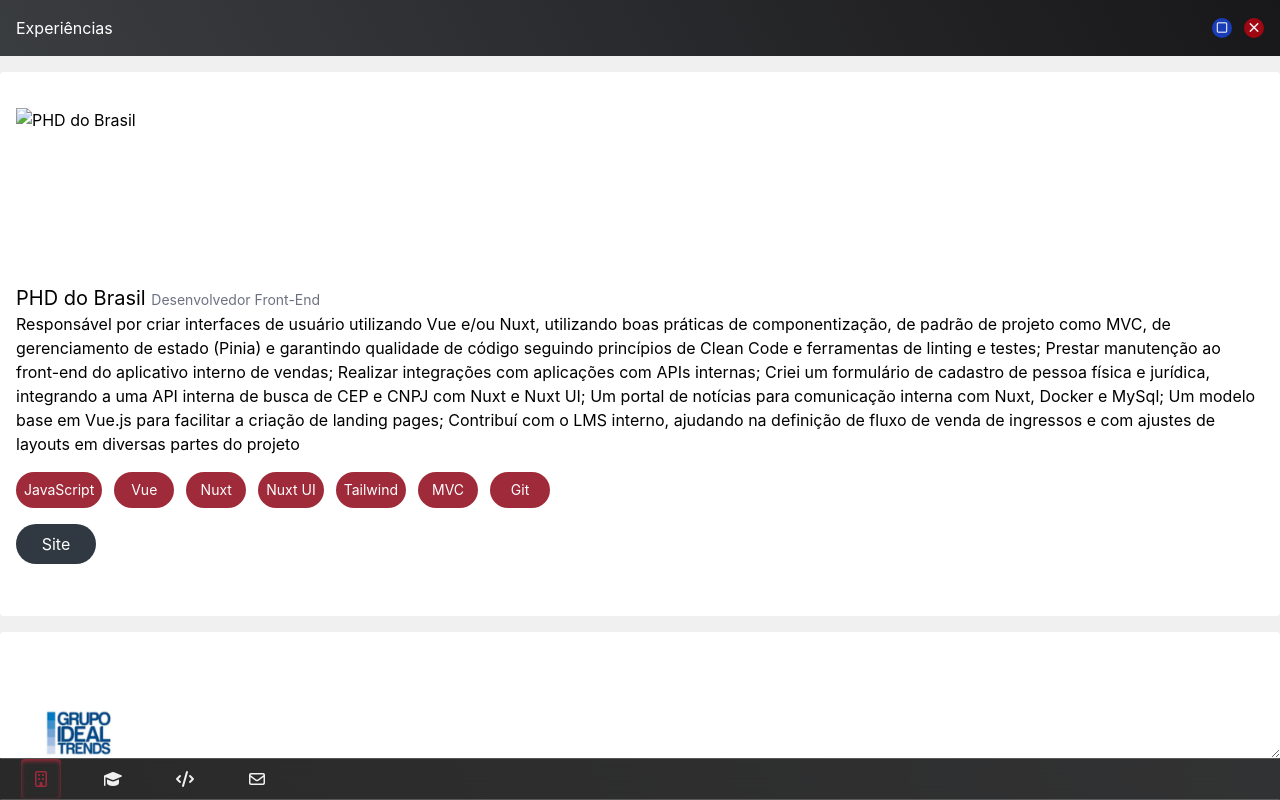
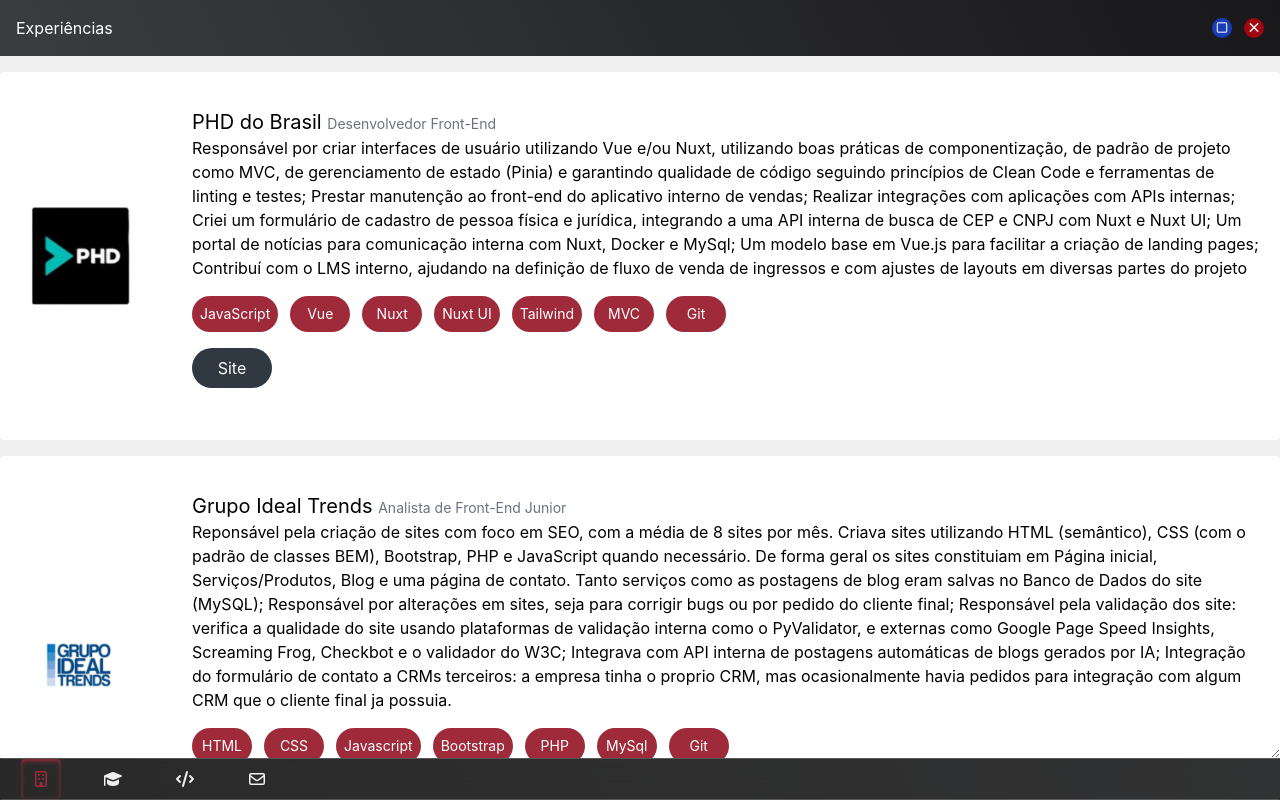
Before and after one commit to A-Marvulle/portfolio, a website built with Vite: page index.html in a window 1280 px wide. Both pictures are taken after a click on the button "Experiência". Built offline with nearby package versions, Linux system fonts and the light colour scheme; files whose address does not match are found by name.

Commit message:
Dev (#10)
* fix: fix layout error; fix broken img

* chore: update linkedin url

* chore: adjust style

```diff
--- a/index.html
+++ b/index.html
@@ -62,6 +62,7 @@
                     </div>
                 </div>
 
+                <div class="grid grid-cols-1 lg:grid-cols-2 gap-4">
                     <button
                         data-modal="work"
                         class="my-3 flex h-30 w-30 flex-col items-center justify-center gap-4 rounded-sm bg-black/10 text-center text-white hover:text-[#9e2a3a]"
@@ -93,7 +94,7 @@
                         <i class="fa-regular fa-envelope"></i>
                         <span class="block">Contato</span>
                     </button>
-
+                </div>
                 <desktop-manager></desktop-manager>
             </aside>
 
--- a/src/info.js
+++ b/src/info.js
@@ -29,7 +29,7 @@
 
 export const work = [
     {
-        img: 'phd',
+        img: 'logo-phd',
         name: 'PHD do Brasil',
         description:
             'Responsável por criar interfaces de usuário utilizando Vue e/ou Nuxt, utilizando boas práticas de componentização, de padrão de projeto como MVC, de gerenciamento de estado (Pinia) e garantindo qualidade de código seguindo princípios de Clean Code e ferramentas de linting e testes; Prestar manutenção ao front-end do aplicativo interno de vendas; Realizar integrações com aplicações com APIs internas; Criei um formulário de cadastro de pessoa física e jurídica, integrando a uma API interna de busca de CEP e CNPJ com Nuxt e Nuxt UI; Um portal de notícias para comunicação interna com Nuxt, Docker e MySql; Um modelo base em Vue.js para facilitar a criação de landing pages; Contribuí com o LMS interno, ajudando na definição de fluxo de venda de ingressos e com ajustes de layouts em diversas partes do projeto',
@@ -139,7 +139,7 @@
     },
     {
         icon: 'fab fa-linkedin',
-        link: 'https://www.linkedin.com/in/alfredoperesmarvulle-87920a1b7/',
+        link: 'https://www.linkedin.com/in/alfredo-marvulle/',
         name: 'LinkedIn',
     },
     {
--- a/src/style.css
+++ b/src/style.css
@@ -6,6 +6,9 @@
   [role="button"]:not([disabled]) {
     cursor: pointer;
     transition: 0.3s all;
+  }
+  a{
+      transition: 0.3s all;
   }
 }
 
@@ -80,7 +83,7 @@
 
 /* CARDS */
 .content {
-  @apply my-4 flex flex-col flex-wrap items-center gap-4 rounded-sm bg-white py-5 lg:flex-row;
+  @apply my-4 flex flex-col flex-wrap items-center gap-4 rounded-sm bg-white py-5 lg:flex-row lg:flex-nowrap;
 }
 .content img {
   @apply h-40 w-40 object-cover p-4;
@@ -116,14 +119,13 @@
   font-size: 12px;
 }
 
+/* CONTACT */
 .content__contact {
   @apply relative mx-auto my-5 flex h-20 w-80 flex-col items-center justify-center gap-3 rounded-xl bg-white transition-all duration-300 hover:text-[#9e2a3a];
 }
-
 .content__contact i {
   @apply text-2xl;
 }
-
 .content__contact a:after {
   content: "";
   position: absolute;
```
Lines whose indentation alone changed are shown as unchanged.
